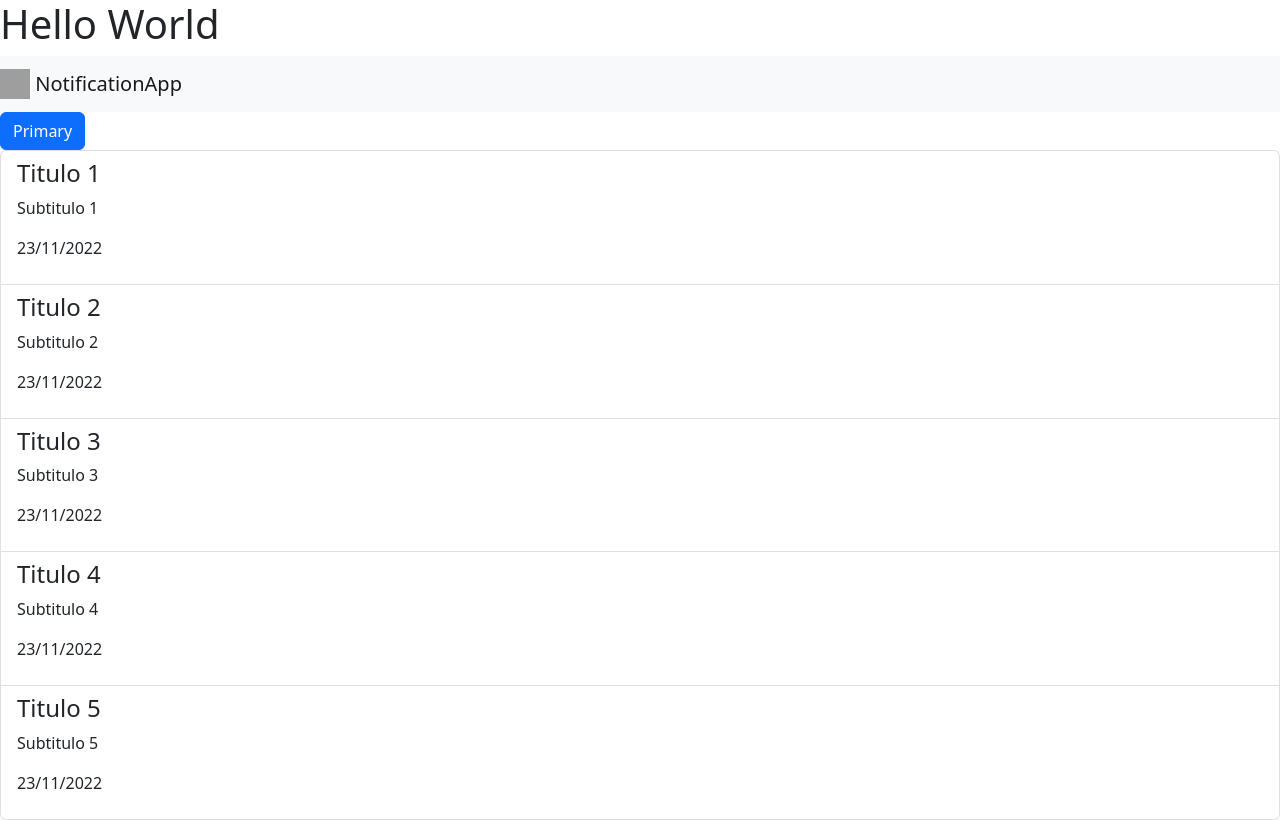
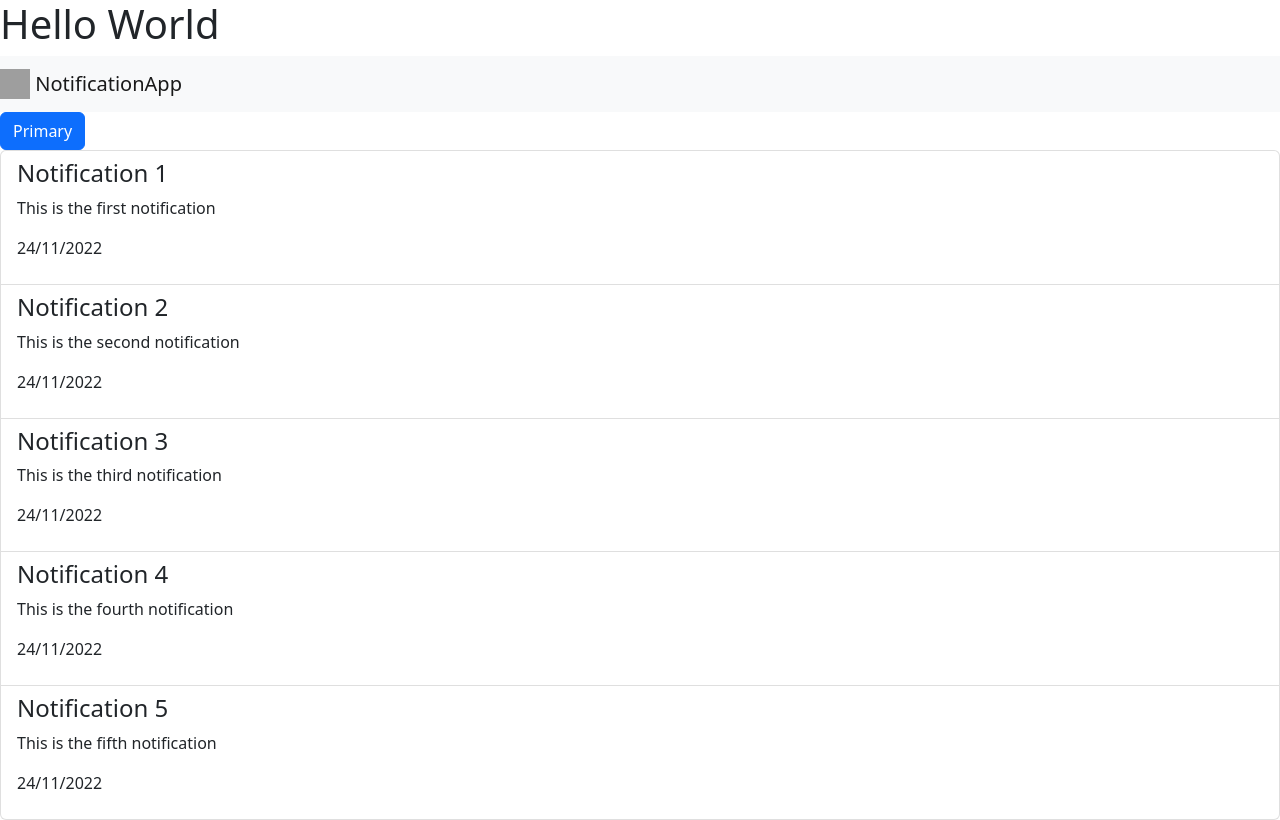
Before and after one commit to AntonioSabino/dev-in-philips-exercicios, an Angular app in the folder notification-app/: page / in a window 1280 px wide. Shown: the top 820 px of the page. Built offline with nearby package versions, Linux system fonts and the light colour scheme; grey boxes are pictures that could not be loaded.

Commit message:
resolução requisito 7

```diff
--- a/notification-app/src/app/notification-list/notification-list.component.html
+++ b/notification-app/src/app/notification-list/notification-list.component.html
@@ -1,29 +1,9 @@
 <!-- notification list -->
 <ul class="list-group">
   <!-- notification items -->
-  <li class="list-group-item">
-    <h4 class="list-group-item-heading">Titulo 1</h4>
-    <p class="list-group-item-text">Subtitulo 1</p>
-    <p class="list-group-item-text">23/11/2022</p>
-  </li>
-  <li class="list-group-item">
-    <h4 class="list-group-item-heading">Titulo 2</h4>
-    <p class="list-group-item-text">Subtitulo 2</p>
-    <p class="list-group-item-text">23/11/2022</p>
-  </li>
-  <li class="list-group-item">
-    <h4 class="list-group-item-heading">Titulo 3</h4>
-    <p class="list-group-item-text">Subtitulo 3</p>
-    <p class="list-group-item-text">23/11/2022</p>
-  </li>
-  <li class="list-group-item">
-    <h4 class="list-group-item-heading">Titulo 4</h4>
-    <p class="list-group-item-text">Subtitulo 4</p>
-    <p class="list-group-item-text">23/11/2022</p>
-  </li>
-  <li class="list-group-item">
-    <h4 class="list-group-item-heading">Titulo 5</h4>
-    <p class="list-group-item-text">Subtitulo 5</p>
-    <p class="list-group-item-text">23/11/2022</p>
+  <li class="list-group-item" *ngFor="let notification of notifications">
+    <h4 class="list-group-item-heading">{{ notification.title }}</h4>
+    <p class="list-group-item-text">{{ notification.subtitle }}</p>
+    <p class="list-group-item-text">{{ notification.date }}</p>
   </li>
 </ul>
--- a/notification-app/src/app/notification-list/notification-list.component.ts
+++ b/notification-app/src/app/notification-list/notification-list.component.ts
@@ -6,5 +6,31 @@ import { Component } from '@angular/core';
   styleUrls: ['./notification-list.component.scss']
 })
 export class NotificationListComponent {
-
+  notifications = [
+    {
+      title: 'Notification 1',
+      subtitle: 'This is the first notification',
+      date: '24/11/2022'
+    },
+    {
+      title: 'Notification 2',
+      subtitle: 'This is the second notification',
+      date: '24/11/2022'
+    },
+    {
+      title: 'Notification 3',
+      subtitle: 'This is the third notification',
+      date: '24/11/2022'
+    },
+    {
+      title: 'Notification 4',
+      subtitle: 'This is the fourth notification',
+      date: '24/11/2022'
+    },
+    {
+      title: 'Notification 5',
+      subtitle: 'This is the fifth notification',
+      date: '24/11/2022'
+    },
+  ];
 }
```
